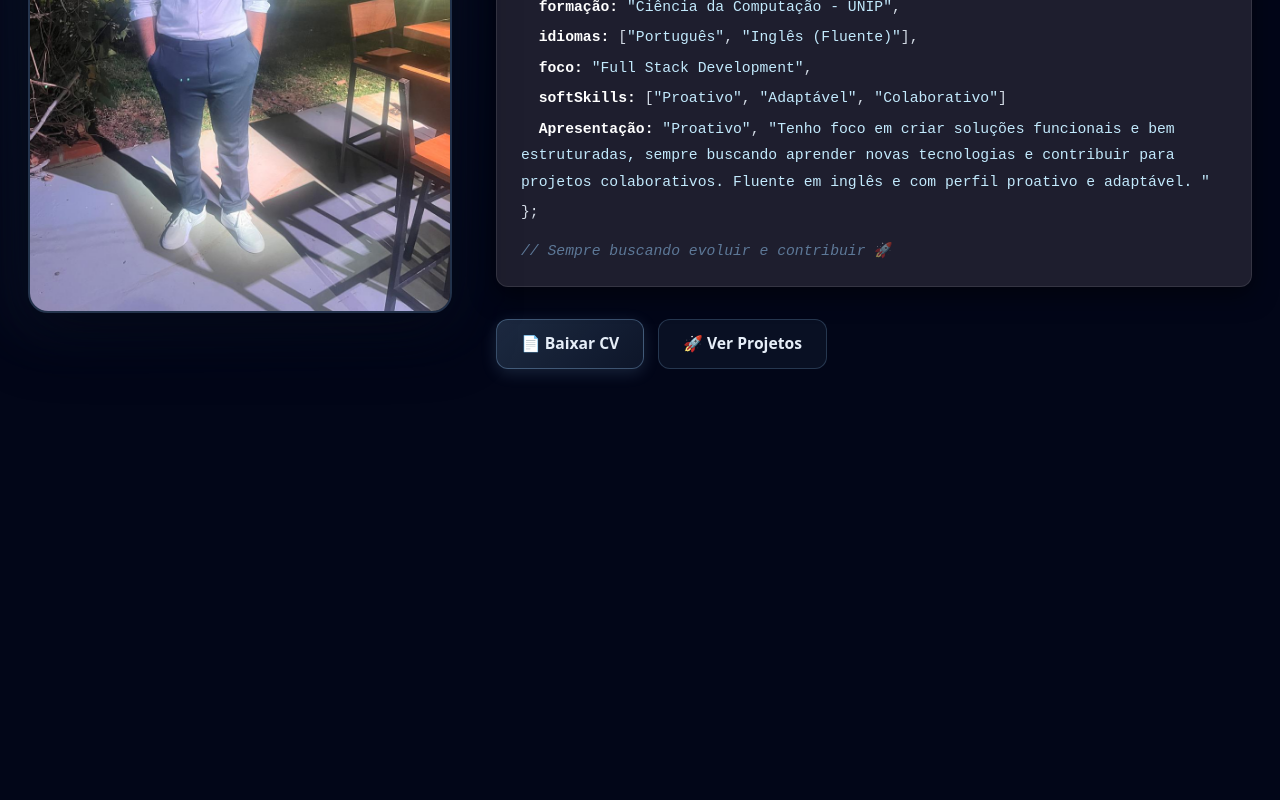
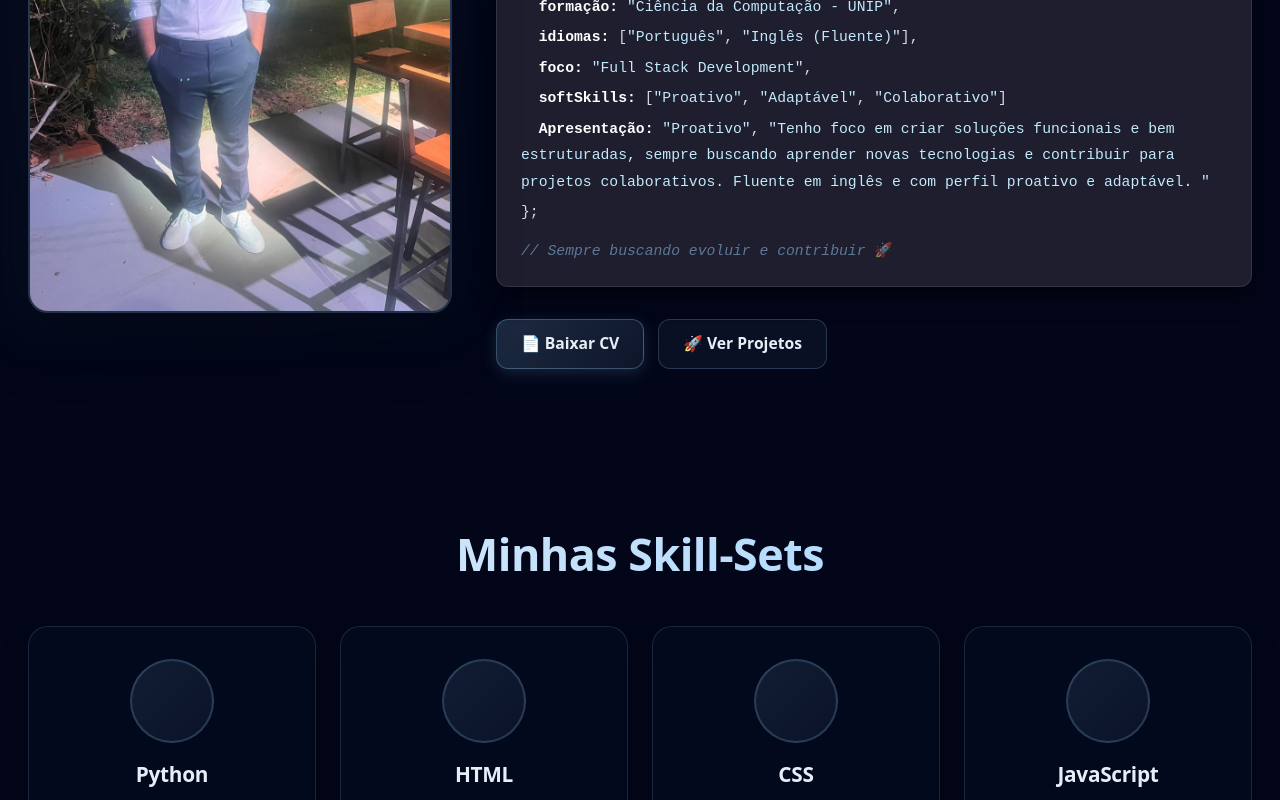
Before and after one commit to PedHSil/React-v2, a React (Vite) app in the folder portifolio/: page / in a window 1280 px wide. Shown: the part 536-1336 px from the top of the page. Before the commit the page ends 1025 px from the top, so only its background shows below. Built offline with nearby package versions, Linux system fonts and the light colour scheme.

Commit message:
Skill-sets

```diff
--- a/portifolio/package.json
+++ b/portifolio/package.json
@@ -10,8 +10,10 @@
     "preview": "vite preview"
   },
   "dependencies": {
+    "lucide-react": "^0.554.0",
     "react": "^19.2.0",
-    "react-dom": "^19.2.0"
+    "react-dom": "^19.2.0",
+    "simple-icons": "^15.22.0"
   },
   "devDependencies": {
     "@eslint/js": "^9.39.1",
--- a/portifolio/src/App.jsx
+++ b/portifolio/src/App.jsx
@@ -1,5 +1,7 @@
 import Navbar from "./components/Navbar";
 import About from "./components/About";
+import SkillSets from "./components/SkillSets";
+
 function App() {
 
 
@@ -7,6 +9,7 @@ function App() {
    <div>
     <Navbar />
     <About />
+    <SkillSets />
    </div>
   )
 }
--- a/portifolio/src/components/Navbar.jsx
+++ b/portifolio/src/components/Navbar.jsx
@@ -6,8 +6,8 @@ export default function Navbar() {
 
   const links = [
     { id: "sobre", label: "Sobre mim", href: "#sobre" },
+    { id: "linguagens", label: "Skill-Sets", href: "#skillsets" },
     { id: "projetos", label: "Projetos", href: "#projetos" },
-    { id: "curriculo", label: "Currículo", href: "#curriculo" },
     { id: "contato", label: "Contato", href: "#contato" },
   ];
 
--- /dev/null
+++ b/portifolio/src/components/SkillSets.jsx
@@ -0,0 +1,140 @@
+import React from 'react'
+import styles from '../styles/Skill.module.css'
+import * as SimpleIcons from 'simple-icons/icons'
+import { Database, Settings } from 'lucide-react'
+
+const skills = [
+  {
+    name: "Python",
+    iconSlug: "python",
+    description: "Desenvolvimento backend, automação e análise de dados"
+  },
+  {
+    name: "HTML",
+    iconSlug: "html5",
+    description: "Estruturação semântica de páginas web modernas"
+  },
+  {
+    name: "CSS",
+    iconSlug: "css",
+    description: "Estilização avançada e design responsivo"
+  },
+  {
+    name: "JavaScript",
+    iconSlug: "javascript",
+    description: "Programação client-side e interatividade dinâmica"
+  },
+  {
+    name: "React",
+    iconSlug: "react",
+    description: "Construção de interfaces modernas e componentes reutilizáveis"
+  },
+  {
+    name: "TypeScript",
+    iconSlug: "typescript",
+    description: "JavaScript tipado para código mais seguro e escalável"
+  },
+  {
+    name: "PHP",
+    iconSlug: "php",
+    description: "Desenvolvimento backend e integração com bancos de dados"
+  },
+  {
+    name: "SQL",
+    icon: Database,
+    isLucide: true,
+    description: "Consultas e manipulação de dados relacionais"
+  },
+  {
+    name: "MySQL",
+    iconSlug: "mysql",
+    description: "Sistema de gerenciamento de banco de dados relacional"
+  },
+  {
+    name: "MariaDB",
+    iconSlug: "mariadb",
+    description: "Banco de dados open-source de alta performance"
+  },
+  {
+    name: "Django",
+    iconSlug: "django",
+    description: "Framework web Python para desenvolvimento rápido"
+  },
+  {
+    name: "Node.js",
+    iconSlug: "nodedotjs",
+    description: "Runtime JavaScript para desenvolvimento backend"
+  },
+  {
+    name: "Java",
+    iconSlug: "openjdk",
+    description: "Programação orientada a objetos e aplicações enterprise"
+  },
+  {
+    name: "DevOps",
+    icon: Settings,
+    isLucide: true,
+    description: "Automação, CI/CD e infraestrutura como código"
+  },
+  {
+    name: "Git",
+    iconSlug: "git",
+    description: "Controle de versão e colaboração em projetos"
+  },
+  {
+    name: "WordPress",
+    iconSlug: "wordpress",
+    description: "CMS para criação de sites e blogs profissionais"
+  },
+  {
+    name: "Linux",
+    iconSlug: "linux",
+    description: "Sistema operacional para servidores e desenvolvimento"
+  }
+]
+
+export default function SkillSets() {
+  const getIcon = (iconSlug) => {
+    const iconKey = `si${iconSlug.charAt(0).toUpperCase()}${iconSlug.slice(1)}`
+    return SimpleIcons[iconKey]
+  }
+
+  return (
+    <section id="skillsets" className={styles.section} aria-labelledby="skillsets-title">
+      <h1 id="skillsets-title" className={styles.title}>
+        Minhas Skill-Sets
+      </h1>
+
+      <div className={styles.grid}>
+        {skills.map((skill, idx) => {
+          const iconData = skill.isLucide ? null : getIcon(skill.iconSlug)
+
+          return (
+            <div key={idx} className={styles.skillCard}>
+              <div className={styles.iconCircle}>
+                {skill.isLucide ? (
+                  <skill.icon className={styles.lucideIcon} strokeWidth={1.5} />
+                ) : iconData ? (
+                  <svg
+                    role="img"
+                    viewBox="0 0 24 24"
+                    xmlns="http://www.w3.org/2000/svg"
+                    className={styles.icon}
+                    fill={`#${iconData.hex}`}
+                  >
+                    <title>{iconData.title}</title>
+                    <path d={iconData.path} />
+                  </svg>
+                ) : null}
+              </div>
+              <h3 className={styles.skillName}>{skill.name}</h3>
+              <p className={styles.skillDescription}>
+                {skill.description}
+              </p>
+            </div>
+          )
+        })}
+      </div>
+    </section>
+  )
+}
--- /dev/null
+++ b/portifolio/src/styles/Skill.module.css
@@ -0,0 +1,211 @@
+/* Seção externa */
+.section {
+  width: 100%;
+  max-width: 1400px;
+  margin: 80px auto;
+  padding: 40px 28px;
+  box-sizing: border-box;
+}
+
+/* Título com gradiente */
+.title {
+  font-size: 2.8rem;
+  background: linear-gradient(135deg, #E6EEF8 0%, #9BD1FF 100%);
+  -webkit-background-clip: text;
+  -webkit-text-fill-color: transparent;
+  background-clip: text;
+  margin: 0 0 48px 0;
+  font-weight: 800;
+  letter-spacing: -0.5px;
+  line-height: 1.1;
+  text-align: center;
+}
+
+/* Grid de cards */
+.grid {
+  display: grid;
+  grid-template-columns: repeat(auto-fill, minmax(280px, 1fr));
+  gap: 24px;
+}
+
+/* Card de skill */
+.skillCard {
+  background: rgba(7, 16, 38, 0.4);
+  border: 1px solid rgba(155, 209, 255, 0.15);
+  border-radius: 20px;
+  padding: 32px 24px;
+  display: flex;
+  flex-direction: column;
+  align-items: center;
+  text-align: center;
+  gap: 16px;
+  transition: all 300ms cubic-bezier(0.4, 0, 0.2, 1);
+  box-shadow: 0 8px 24px rgba(2, 6, 20, 0.4);
+  position: relative;
+  overflow: hidden;
+}
+
+.skillCard::before {
+  content: '';
+  position: absolute;
+  top: 0;
+  left: 0;
+  right: 0;
+  height: 3px;
+  background: linear-gradient(90deg, transparent, rgba(155, 209, 255, 0.5), transparent);
+  opacity: 0;
+  transition: opacity 300ms ease;
+}
+
+.skillCard:hover {
+  transform: translateY(-8px);
+  border-color: rgba(155, 209, 255, 0.3);
+  box-shadow: 0 16px 40px rgba(2, 6, 20, 0.6), 0 0 0 1px rgba(155, 209, 255, 0.1);
+  background: rgba(7, 16, 38, 0.6);
+}
+
+.skillCard:hover::before {
+  opacity: 1;
+}
+
+/* Círculo do ícone */
+.iconCircle {
+  width: 80px;
+  height: 80px;
+  border-radius: 50%;
+  background: linear-gradient(135deg, rgba(155, 209, 255, 0.1), rgba(155, 209, 255, 0.05));
+  display: flex;
+  align-items: center;
+  justify-content: center;
+  border: 2px solid rgba(155, 209, 255, 0.2);
+  transition: all 400ms cubic-bezier(0.4, 0, 0.2, 1);
+  position: relative;
+}
+
+.skillCard:hover .iconCircle {
+  background: linear-gradient(135deg, #E6EEF8, #9BD1FF);
+  border-color: rgba(230, 238, 248, 0.6);
+  transform: scale(1.08);
+  box-shadow: 0 8px 24px rgba(155, 209, 255, 0.4);
+}
+
+.icon {
+  width: 40px;
+  height: 40px;
+  filter: drop-shadow(0 4px 8px rgba(0, 0, 0, 0.3));
+  transition: all 400ms cubic-bezier(0.4, 0, 0.2, 1);
+  opacity: 0.85;
+}
+
+.lucideIcon {
+  width: 40px;
+  height: 40px;
+  color: rgba(155, 209, 255, 0.85);
+  filter: drop-shadow(0 4px 8px rgba(0, 0, 0, 0.3));
+  transition: all 400ms cubic-bezier(0.4, 0, 0.2, 1);
+}
+
+.skillCard:hover .icon {
+  transform: scale(1.1);
+  opacity: 1;
+  filter: drop-shadow(0 6px 16px rgba(2, 6, 20, 0.8));
+}
+
+.skillCard:hover .lucideIcon {
+  transform: scale(1.1);
+  color: #020618;
+  filter: drop-shadow(0 6px 16px rgba(2, 6, 20, 0.8));
+}
+
+/* Nome da skill */
+.skillName {
+  font-size: 1.3rem;
+  color: #E6EEF8;
+  font-weight: 700;
+  margin: 0;
+  letter-spacing: -0.3px;
+}
+
+/* Descrição */
+.skillDescription {
+  font-size: 0.92rem;
+  line-height: 1.6;
+  color: rgba(230, 238, 248, 0.7);
+  margin: 0;
+  font-weight: 400;
+}
+
+/* Responsivo - Tablet */
+@media (max-width: 1024px) {
+  .section {
+    padding: 32px 24px;
+    max-width: 1100px;
+    margin: 60px auto;
+  }
+
+  .title {
+    font-size: 2.4rem;
+    margin-bottom: 40px;
+  }
+
+  .grid {
+    grid-template-columns: repeat(auto-fill, minmax(240px, 1fr));
+    gap: 20px;
+  }
+}
+
+/* Responsivo - Mobile */
+@media (max-width: 768px) {
+  .section {
+    padding: 24px 20px;
+    margin: 40px auto;
+  }
+
+  .title {
+    font-size: 2rem;
+    margin-bottom: 32px;
+  }
+
+  .grid {
+    grid-template-columns: repeat(auto-fill, minmax(220px, 1fr));
+    gap: 16px;
+  }
+
+  .skillCard {
+    padding: 24px 20px;
+  }
+
+  .iconCircle {
+    width: 70px;
+    height: 70px;
+  }
+
+  .icon {
+    width: 32px;
+    height: 32px;
+  }
+
+  .lucideIcon {
+    width: 32px;
+    height: 32px;
+  }
+
+  .skillName {
+    font-size: 1.15rem;
+  }
+
+  .skillDescription {
+    font-size: 0.88rem;
+  }
+}
+
+/* Responsivo - Mobile pequeno */
+@media (max-width: 480px) {
+  .grid {
+    grid-template-columns: 1fr;
+  }
+
+  .title {
+    font-size: 1.75rem;
+  }
+}
```
Also changed, not shown: 2 other files (tests, documents, lock files or other folders).
